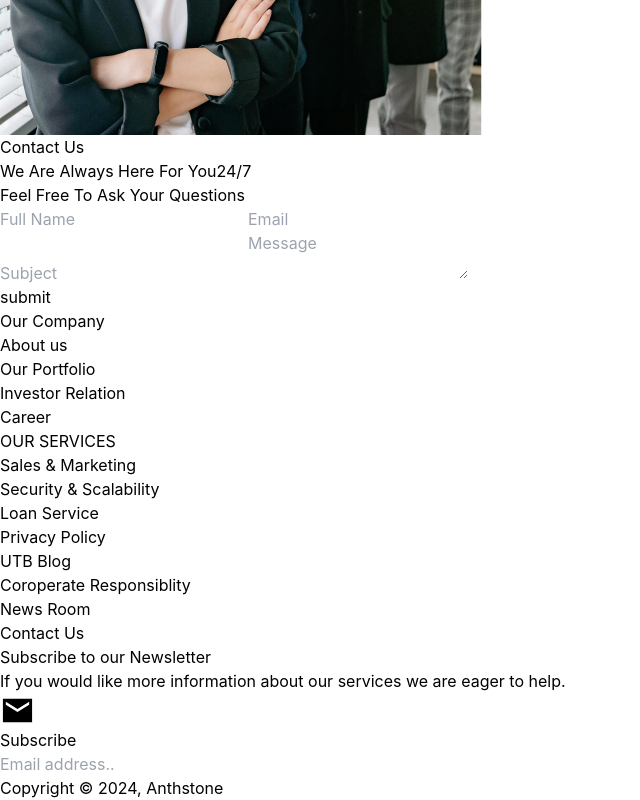
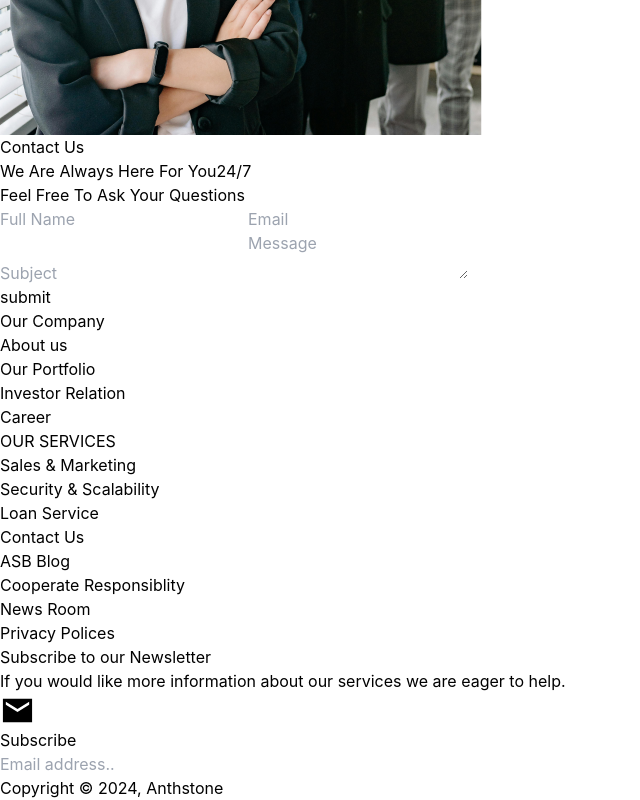
Before and after one commit to Beve-hub/treasury, a React (Vite) app: page / in a window 1280 px wide. Shown: the part 5828-6628 px from the top of the page, without its empty margins (0-640 px from the left). Built offline with nearby package versions, Linux system fonts and the light colour scheme; no server answers; the database is empty.

Commit message:
upanddown

```diff
--- a/src/page/LandingPage/Home/Footer.tsx
+++ b/src/page/LandingPage/Home/Footer.tsx
@@ -15,27 +15,27 @@ const Footer = () => {
   <div className='grid gap-4 mt-4 '>
   <p className='font-bold text-md text-[--text-extra]'>Our Company</p>
   <p className='text-sm font-thin text-[--text-extra]'><a href='/about'>About us</a></p>
-  <p className='text-sm font-thin text-[--text-extra]'><a href=''>Our Portfolio</a></p>
-  <p className='text-sm font-thin text-[--text-extra]'><a href=''>Investor Relation</a></p>
-  <p className='text-sm font-thin text-[--text-extra]' ><a href=''>Career</a></p>
+  <p className='text-sm font-thin text-[--text-extra]'><a href='/about'>Our Portfolio</a></p>
+  <p className='text-sm font-thin text-[--text-extra]'><a href='/about'>Investor Relation</a></p>
+  <p className='text-sm font-thin text-[--text-extra]' ><a href='/about'>Career</a></p>
   </div>
 
 
   <div className='grid gap-4 mt-4 '>
   <p className='font-bold text-md  text-[--text-extra]'>OUR SERVICES</p>
-  <p className='text-sm font-thin text-[--text-extra]'>Sales & Marketing</p>
-  <p className='text-sm font-thin text-[--text-extra]'>Security & Scalability</p>
-  <p className='text-sm font-thin text-[--text-extra]'>Loan Service</p>
-  <p className='text-sm font-thin text-[--text-extra]'>Privacy Policy</p>
+  <p className='text-sm font-thin text-[--text-extra]'><a href='/solution'>Sales & Marketing</a></p>
+  <p className='text-sm font-thin text-[--text-extra]'><a href='/solution'>Security & Scalability</a></p>
+  <p className='text-sm font-thin text-[--text-extra]'><a href='/'>Loan Service</a></p>
+  <p className='text-sm font-thin text-[--text-extra]'><a href='/contact'>Contact Us</a></p>
   </div>
 
 
 
   <div className='gap-6 mt-4 grid'>
-  <p className='font-light text-sm text-[--text-extra]'>UTB Blog</p>
-  <p className='text-sm font-thin text-[--text-extra]'>Coroperate Responsiblity</p>
-  <p className='text-sm font-thin text-[--text-extra]'>News Room</p>
-  <p className='text-sm font-thin text-[--text-extra]'>Contact Us</p>
+  <p className='font-light text-sm text-[--text-extra]'><a href='/blog'>ASB Blog</a></p>
+  <p className='text-sm font-thin text-[--text-extra]'><a href='/responsibility'>Cooperate Responsiblity</a></p>
+  <p className='text-sm font-thin text-[--text-extra]'><a href='/news'>News Room</a></p>
+  <p className='text-sm font-thin text-[--text-extra]'><a href='/policy'>Privacy Polices</a></p>
   </div>
   </div>
 
```
